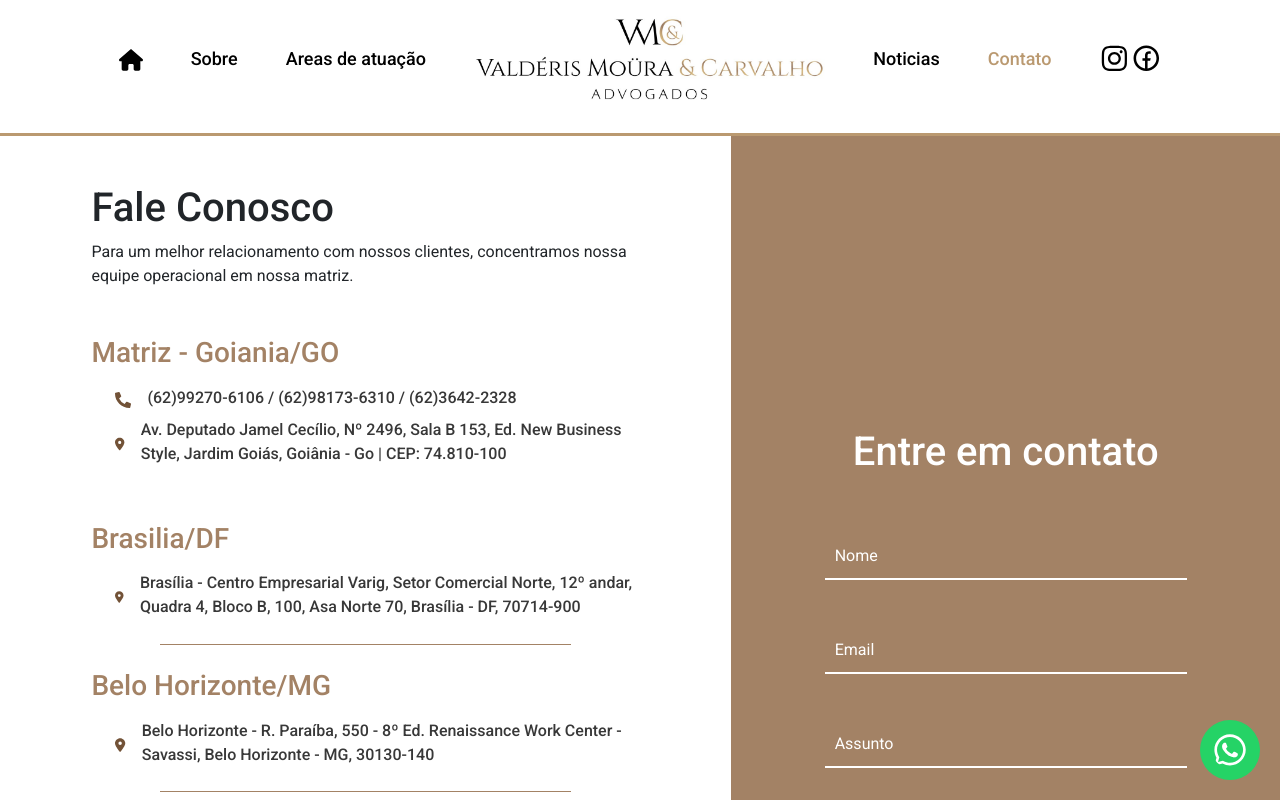
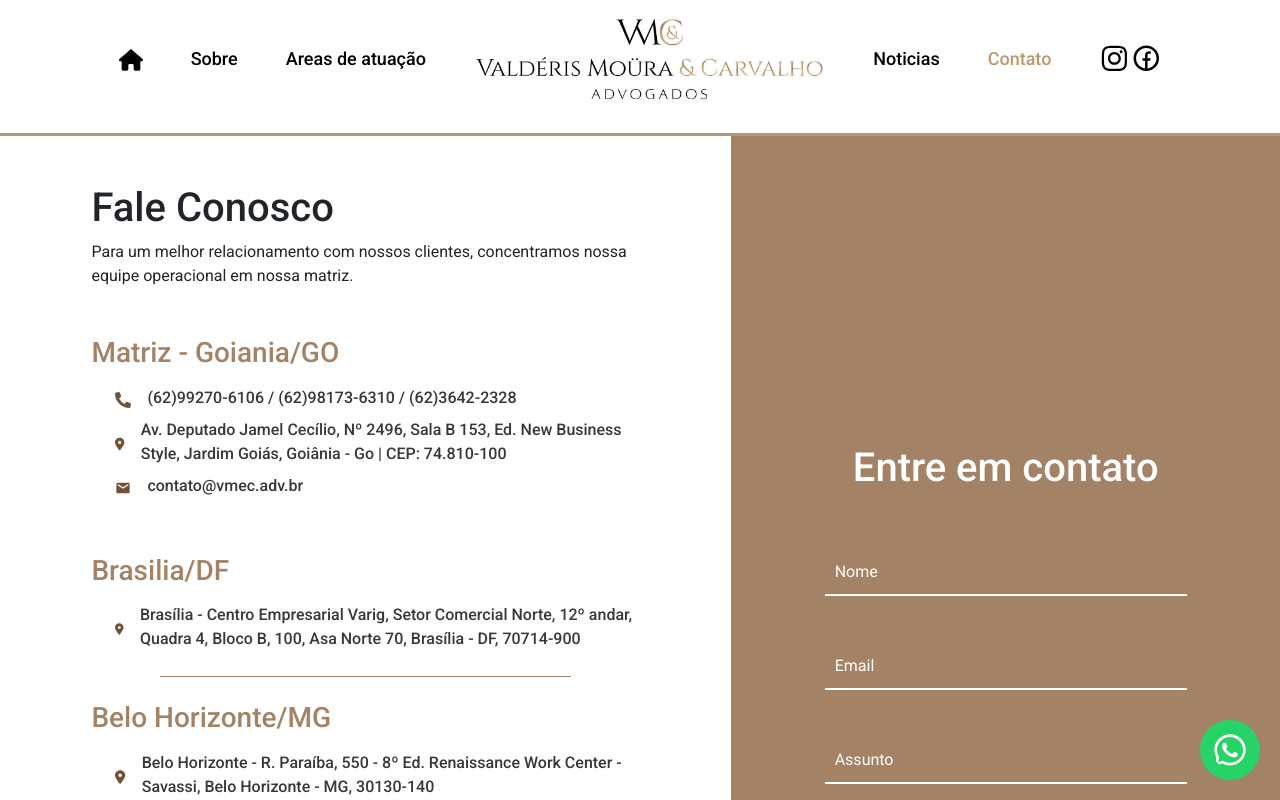
Before and after one commit to Arthur-dezingrini/Moura-e-Carvalho, a React (Vite) app: page /Contato in a window 1280 px wide. Shown: the top 800 px of the page. Built offline with nearby package versions, Linux system fonts and the light colour scheme.

Commit message:
adicionado email aos contatos

```diff
--- a/src/Contato/Contato.jsx
+++ b/src/Contato/Contato.jsx
@@ -2,6 +2,7 @@
 import { FaLocationDot } from "react-icons/fa6";
 import './Contato.css'
 import AnimatedComponent from "../AnimatedComponent";
+import { MdEmail } from "react-icons/md";
 
 import { useRef } from "react";
 
@@ -53,6 +54,10 @@
                                     <FaLocationDot className="icon-contato-location icon-contato"/>
                                     <p>Av. Deputado Jamel Cecílio, Nº 2496, Sala B 153, Ed. New Business Style, Jardim Goiás, Goiânia - Go | CEP: 74.810-100</p>
                                 </div>
+                                <div className="d-flex gap-3 ms-4 align-items-center justify-content-start contato-individual">
+                                    <MdEmail className="icon-contato-location icon-contato"/>
+                                    <p>contato@vmec.adv.br</p>
+                                </div>
                             </div>
                         </div>
                 </div>
```
